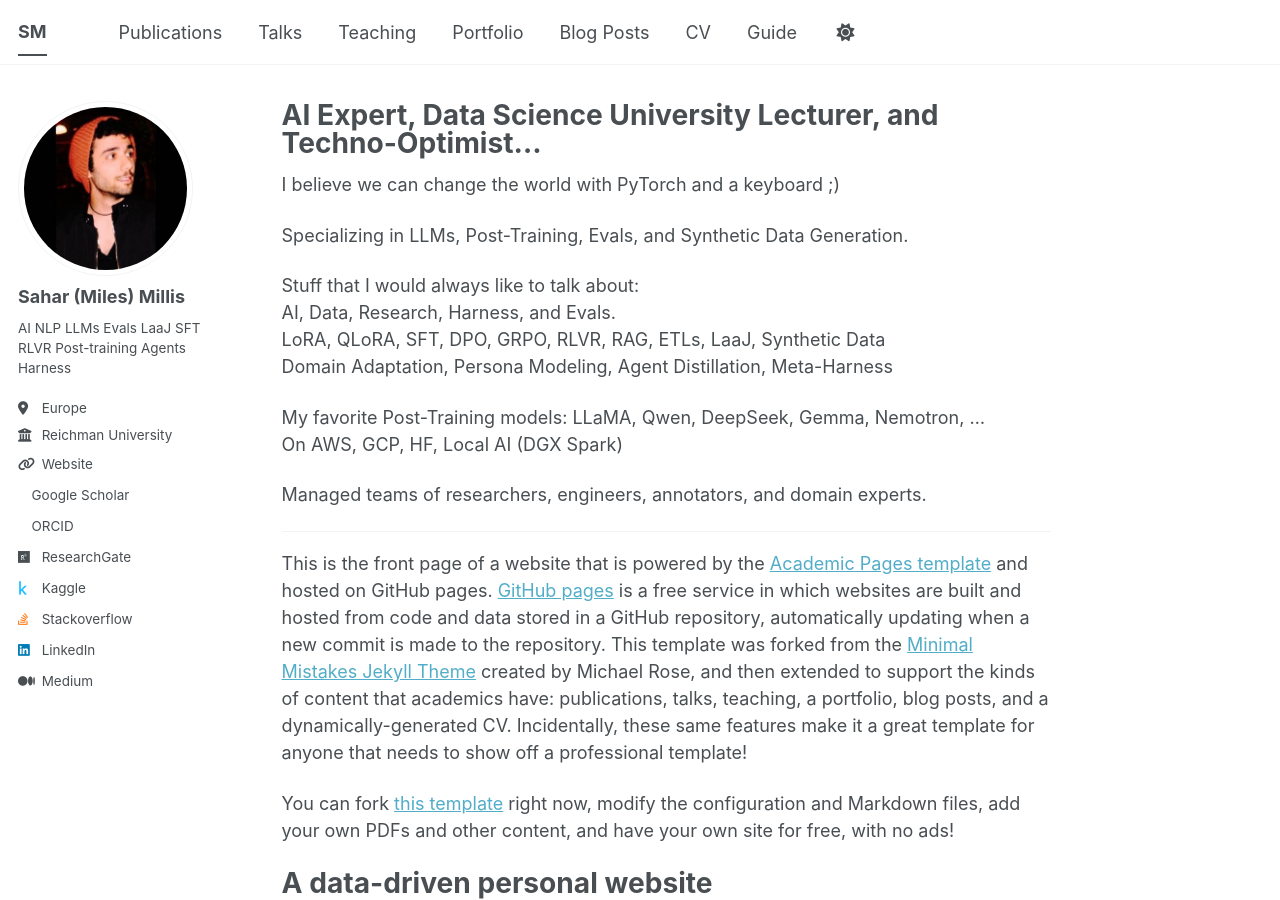
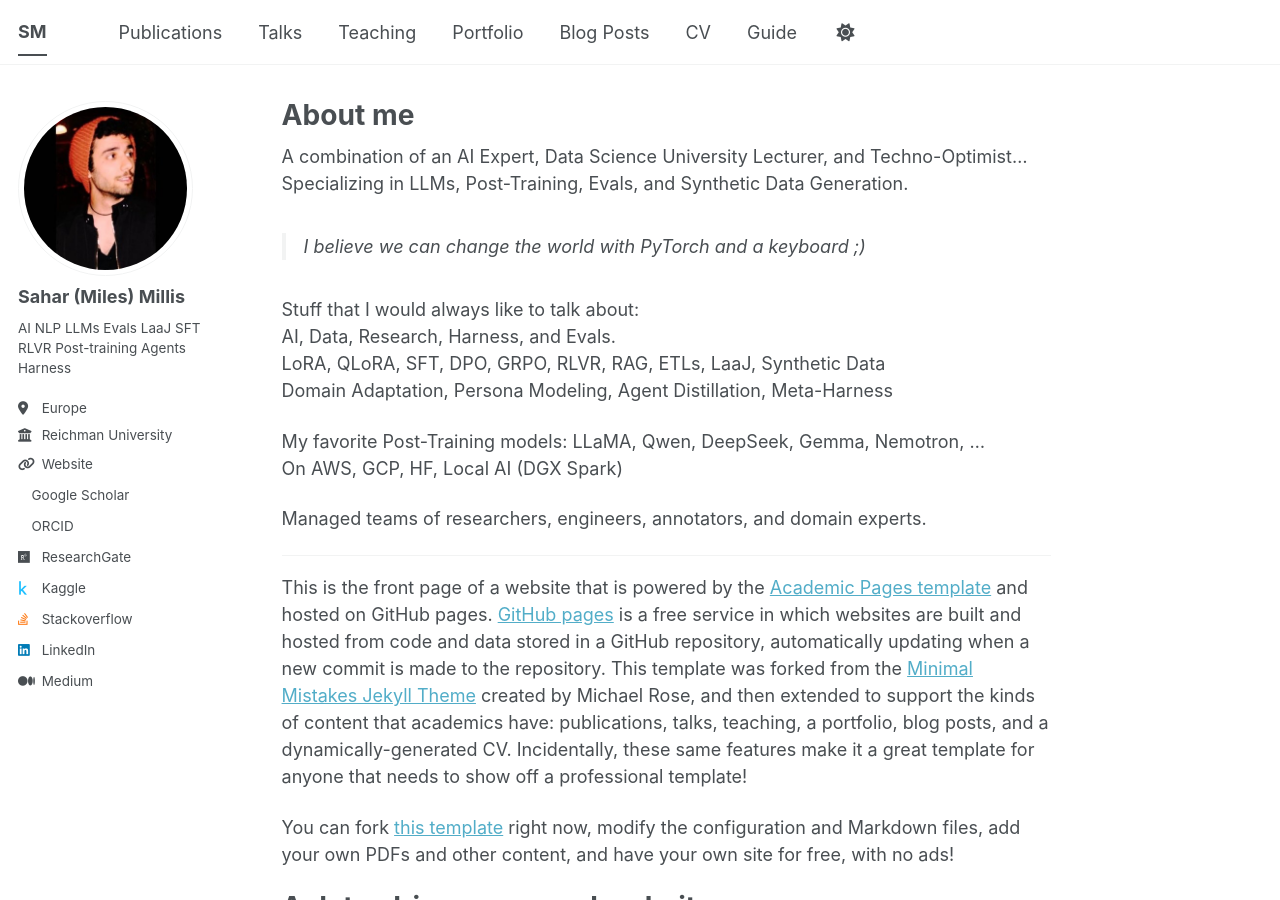
Before and after one commit to saharmilis/sahar.milis, a Jekyll site: the page built from _pages/about.md, in a window 1280 px wide and 900 px high. Built offline with Jekyll 4.4.1, drawn with Linux system fonts in a browser that asks for light colours; a style sheet for code colours, icons or effects is not loaded.

Commit message:
Update about.md

```diff
--- a/_pages/about.md
+++ b/_pages/about.md
@@ -1,15 +1,17 @@
 ---
 permalink: /
-title: "AI Expert, Data Science University Lecturer, and Techno-Optimist..."
+title: "About me"
 author_profile: true
 redirect_from:
   - /about/
   - /about.html
 ---
 
-I believe we can change the world with PyTorch and a keyboard ;)
+A combination of an AI Expert, Data Science University Lecturer, and Techno-Optimist...
+Specializing in LLMs, Post-Training, Evals, and Synthetic Data Generation.
 
-Specializing in LLMs, Post-Training, Evals, and Synthetic Data Generation.
+> I believe we can change the world with PyTorch and a keyboard ;)
+
 
 Stuff that I would always like to talk about:
 AI, Data, Research, Harness, and Evals.
```
